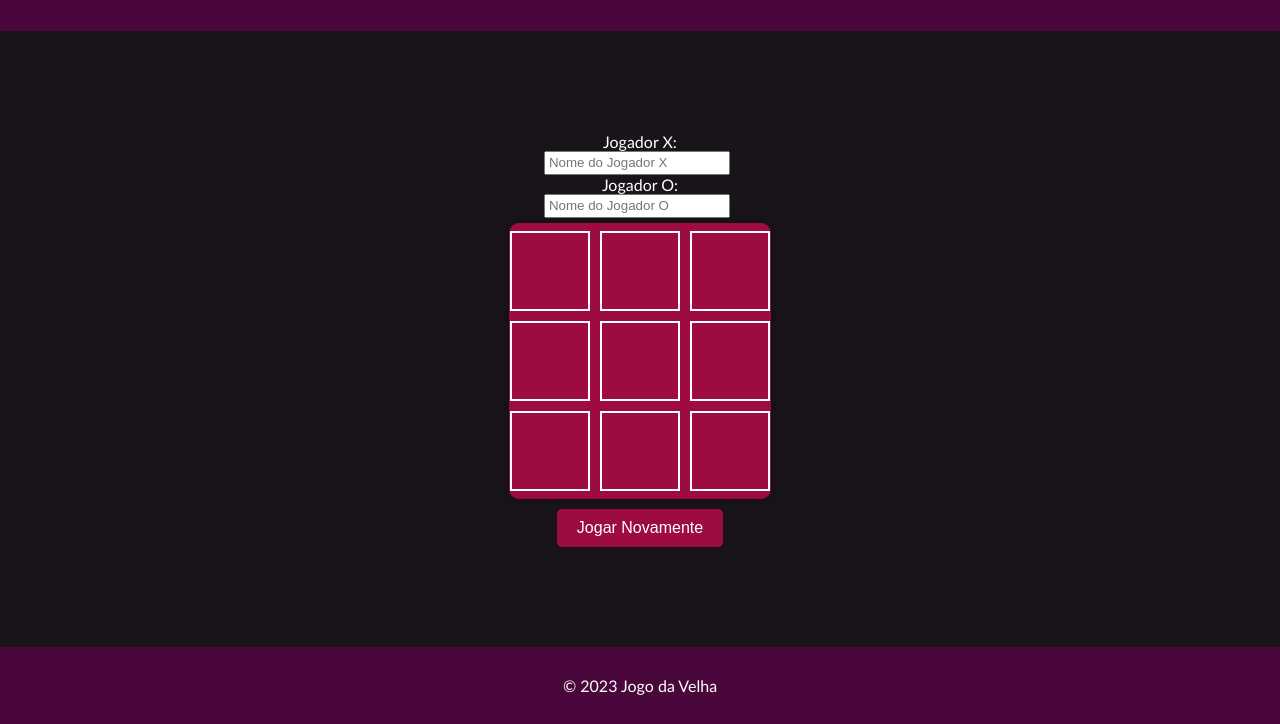
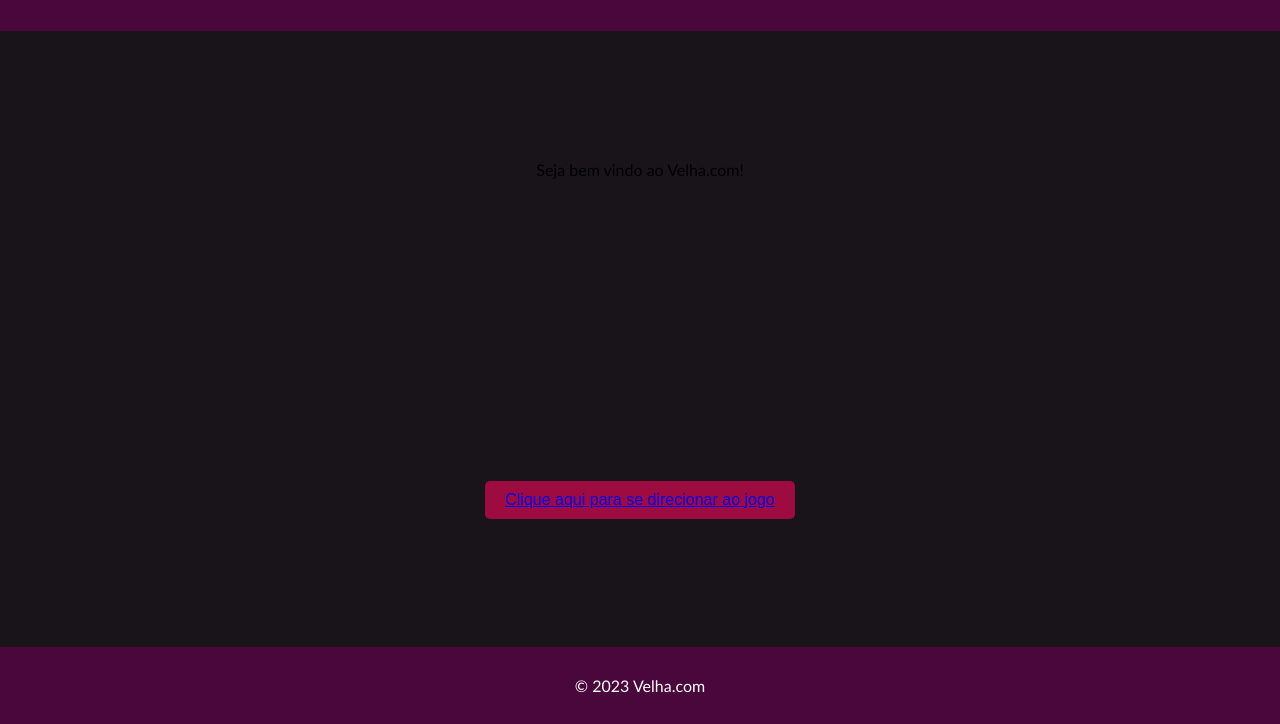
Before and after one commit to harukusuo/jogo, a plain HTML site: page index.html in a window 1280 px wide. Shown: the part 76-800 px from the top of the page. Drawn offline with Linux system fonts and the light colour scheme.

Commit message:
update de arquivos

```diff
--- a/index.html
+++ b/index.html
@@ -1,8 +1,10 @@
 <!DOCTYPE html>
-<html lang="en">
+<html>
 <head>
   <meta charset="UTF-8">
   <meta name="viewport" content="width=device-width, initial-scale=1.0">
+  <meta name="description" content="Website para jogar o clássico jogo da velha.">
+  <meta name="keywords" content="jogo, divertido, jogo da velha, classicos">
   <link rel="stylesheet" href="style.css">
   <title>Jogo da Velha</title>
 </head>
@@ -11,26 +13,13 @@
   <header>
     <h1>Jogo da Velha</h1>
   </header>
-
-  <div class="container">
-    <div class="players">
-      <label for="playerX">Jogador X: </label>
-      <input type="text" id="playerX" placeholder="Nome do Jogador X">
-      <br>
-      <label for="playerO">Jogador O: </label>
-      <input type="text" id="playerO" placeholder="Nome do Jogador O">
-    </div>
-    <div class="board" id="board">
-      <!--tabuleiro -->
-    </div>
-    <div class="message" id="message"></div>
-    <button onclick="resetGame()">Jogar Novamente</button>
-  </div>
+  <div class="bemvindo"> Seja bem vindo ao Velha.com! </h1></div>
+  <br>
+  <button><a href="jogo.html">Clique aqui para se direcionar ao jogo </a></button>
 
   <footer>
-    <p>&copy; 2023 Jogo da Velha</p>
+    <p>&copy; 2023 Velha.com</p>
   </footer>
-
-  <script src="script.js"></script>
 </body>
+</div>
 </html>
```
